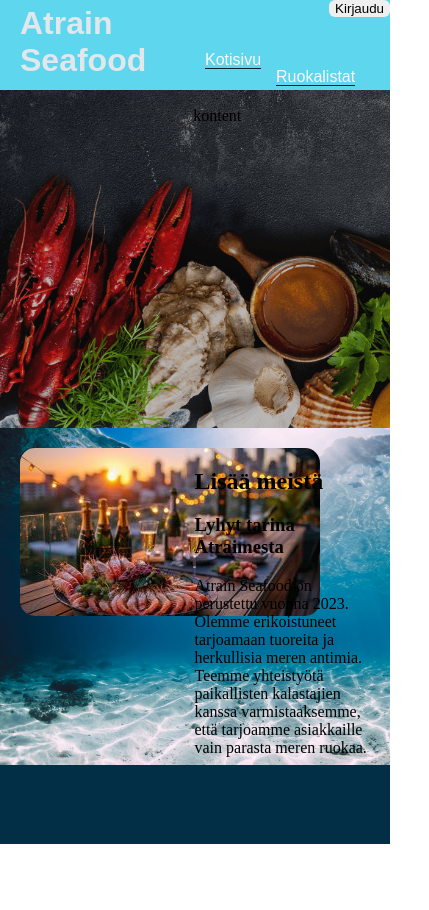
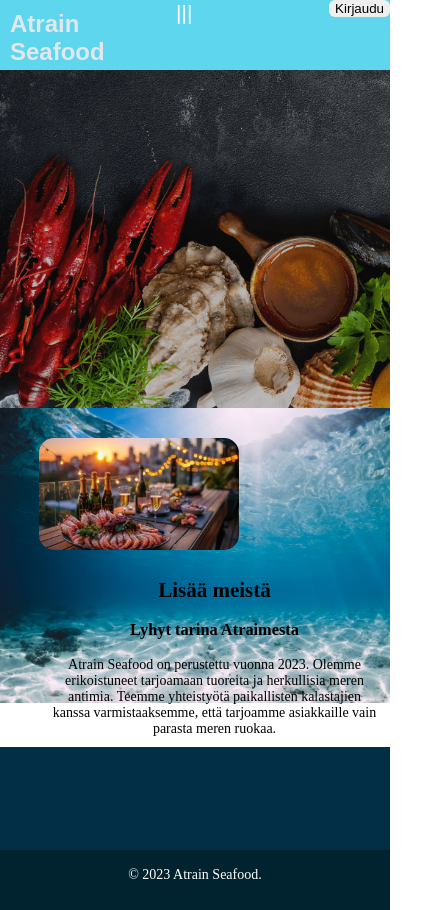
Before and after one commit to Tobiaha/Web-UI, a plain HTML site: page main.html in a window 390 px wide. Shown: the whole page, 429 px wide, since content can reach past the window. Before the commit the page ends 844 px from the top, so only its background shows below. Drawn offline with Linux system fonts and the light colour scheme.

Commit message:
responsiveness

```diff
--- a/main.html
+++ b/main.html
@@ -12,18 +12,23 @@
 
 <body>
   <div class="main">
-    <div class="header shadow">
+    <div class="header">
+      <h1 class="logo">Atrain Seafood</h1>
 
-      <h1 class="logo">Atrain Seafood</h1>
       <button id="openModal">Kirjaudu</button>
       <div class="headerbox"><a href="">Kotisivu</a></div>
       <div class="headerbox"><a href="">Ruokalistat</a></div>
       <div class="headerbox"><a href="">Yhteystiedot</a></div>
 
 
-
-
-
+      <!-- Sidebar for mobile -->
+       <button class="sidebarbutton" id="sidebarToggle">|||</button>
+      <div class="sidebar" id="sidebar">
+        <a href="#home">Kotisivu</a>
+        <a href="#menu">Ruokalistat</a>
+        <a href="#contact">Yhteystiedot</a>
+      </div>
+      </div>
 
       <!--button to open modal-->
       <dialog class="modal" id="myModal">
@@ -49,16 +54,20 @@
           </fieldset>
         </form>
       </dialog>
+
+
+    <!-- Flexbox osio-->
+    <section class="herocontainer">
+      <div class="herobanner">
+        <div class="foodItems"></div>
         </div>
 
-
-    <div class="herocontainer">
-      <div class="herobanner">
-        <p class="textBox">kontent</p>
-      <div class="foodItems"></div>
-      </div>
-    </div>
-
+    </section>
+     <!-- Grid osio
+      <section>
+        <h2>Grid</h2>
+      </section> -->
+    <section>
       <div class="aboutBox">
         <img class="absolutecrab" src="img/crab.jpeg" alt="crab" />
         <div class="imagebox">
@@ -78,12 +87,14 @@
           </p>
         </div>
       </div>
+    </section>
 
     <div class="emptybox"></div>
 
+
+  </div>
   <div class="footer">
     <p>© 2023 Atrain Seafood.</p>
-  </div>
   </div>
 </body>
 
--- a/main.js
+++ b/main.js
@@ -13,3 +13,18 @@ const closeDialog = () => {
 
 openButton.addEventListener('click', openDialog);
 closeButton.addEventListener('click', closeDialog);
+
+//Mobiilin sidebar
+
+const sidebarToggle = document.getElementById('sidebarToggle');
+const sidebar = document.getElementById('sidebar');
+
+sidebarToggle.addEventListener('click', () => {
+  sidebar.classList.toggle('active');
+});
+
+document.querySelectorAll('.sidebar a').forEach((link) => {
+  link.addEventListener('click', () => {
+    sidebar.classList.remove('active');
+  });
+});
--- a/style.css
+++ b/style.css
@@ -1,16 +1,9 @@
 html,
 body {
-  width: 100%;
-  height: 100%;
   margin: 0;
   padding: 0;
-  overflow: hidden; /* ei skrollia */
 }
-@media (max-width: 500px) {
-  body {
-    overflow-y: auto;
-  }
-}
+
 a {
   text-decoration: none;
 }
@@ -38,10 +31,6 @@ p {
   width: 75%;
   margin: auto;
 }
-@media (max-width: 900px) {
-  .main {
-    width: 100%; /* halutaa täys leveys pienemmillä laitteilla */
-  }
 
 button {
   border: none;
@@ -50,16 +39,15 @@ p {
 #open_dialog {
   margin: 0 auto;
 }
-}
+
 .header {
   height: 90px;
   width: 100%;
   background-color: var(--sky-blue);
-}
-.shadow {
   box-shadow: 0 8px 6px -6px black;
   position: relative;
 }
+
 .logo {
   font-family: sans-serif;
   vertical-align: top;
@@ -114,16 +102,9 @@ background-size: cover;
   /*Some foods in buttons*/
 }
 
-
-.textBox {
-  width: 70%;
-  height: 70%;
+.aboutBox {
   margin: auto;
-  text-align: center;
-}
-
-.aboutBox {
-  height: 40vh;
+  height: 35vh;
   width: 100%;
   background-color: var(--indigo-dye);
   position: relative;
@@ -137,15 +118,10 @@ background-size: cover;
   right: -2%;
   transform: rotate(180deg);
 }
-@media (max-width: 900px) {
-  .absolutecrab {
-    display: none; /* Hide the crab image on smaller screens */
-  }
-}
+
 .imagebox {
-  width: 30%;
-  height: auto;
-  margin-left: 20px;
+  height: 25%;
+  margin-left: 10%;
   float: left;
   box-sizing: border-box;
   margin-top: 20px;
@@ -161,8 +137,8 @@ background-size: cover;
 .textbox {
   width: 45%;
   height: 90%;
-  margin-top: 20px;
-  margin-right: 20px;
+  margin-right: 10%;
+  padding: 10px;
   float: right;
   box-sizing: border-box;
 }
@@ -186,3 +162,131 @@ background-size: cover;
   left: 0;
   clear: both;
 }
+@media (max-width: 800px) {
+  .main {
+    width: 100%; /* halutaa täys leveys pienemmillä laitteilla */
+  }
+}
+@media (max-width: 800px) {
+  .absolutecrab {
+    display: none; /* Hide the crab image on smaller screens */
+  }
+}
+@media (max-width: 800px) {
+}
+
+@media (max-width: 600px) {
+  .main {
+    width: 100%;
+    padding: 0;
+  }
+}
+@media (max-width: 600px) {
+  .logo {
+    padding: 10px;
+    font-size: 24px;
+    margin: auto;
+  }
+}
+@media (max-width: 600px) {
+  .header {
+    height: 70px;
+    width: 100%;
+    position: relative;
+    align-items: center;
+    padding: 0;
+  }
+}
+
+@media (max-width: 600px) {
+  .headerbox {
+    display: none;
+  }
+}
+
+@media (max-width: 600px) {
+  .sidebarbutton {
+    display: block;
+    font-size: 1.5em;
+    background: none;
+    border: none;
+    color: white;
+    cursor: pointer;
+  }
+}
+@media (max-width: 600px) {
+  .sidebar {
+    position: fixed;
+    display: none;
+    top: 0;
+    left: 0;
+    width: 100%;
+    height: 20vh;
+    background: var(--indigo-dye);
+    padding-top: 60px;
+    transition: top 0.3s ease;
+    z-index: 1000;
+    text-align: center;
+  }
+}
+@media (max-width: 600px) {
+  .sidebar a {
+    display: block;
+    padding: 12px;
+    background: none;
+    border: none;
+    color: white;
+  }
+}
+
+@media (max-width: 600px) {
+  .sidebar.active {
+    left: 0; /* slide in */
+    display: block;
+  }
+}
+
+@media (max-width: 600px) {
+  .sidebar a {
+    display: block;
+    padding: 12px 20px;
+    text-decoration: none;
+    border-bottom: solid black;
+  }
+}
+
+@media (max-width: 600px) {
+  .imagebox {
+    width: 100%;
+    margin: 10%;
+    margin-top: 30px;
+  }
+}
+
+@media (max-width: 600px) {
+  .textbox {
+    margin: auto;
+    width: 90%;
+    height: auto;
+    text-align: center;
+  }
+}
+
+@media (max-width: 600px) {
+  .emptybox {
+    height: 100%;
+  }
+}
+
+@media (max-width: 400px) {
+  body {
+    font-size: 14px;
+  }
+}
+@media (max-width: 400px) {
+  .terassi {
+    max-width: 200px;
+    height: auto;
+    object-fit: cover;
+  }
+}
```
Lines whose indentation alone changed are shown as unchanged.
